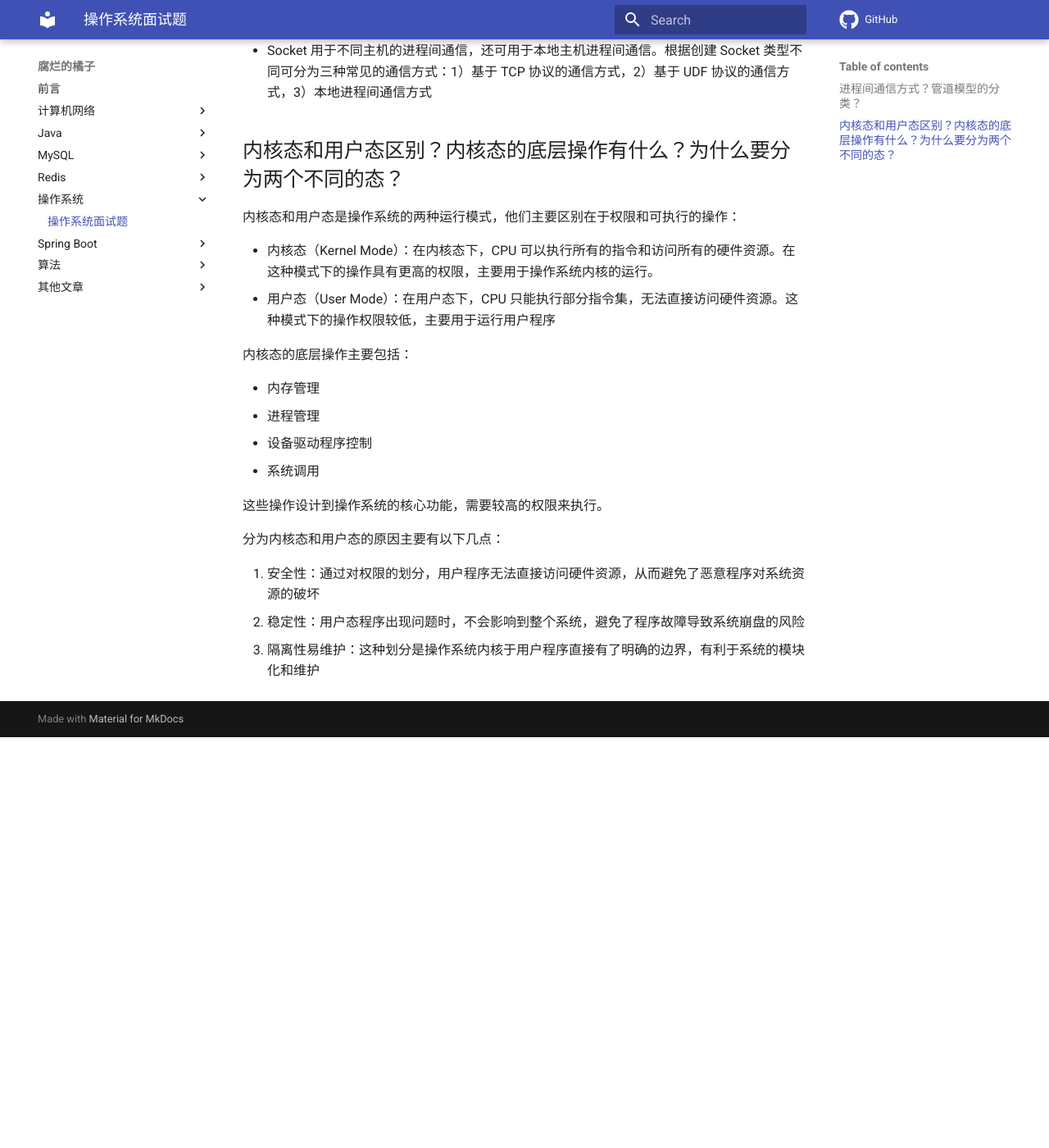
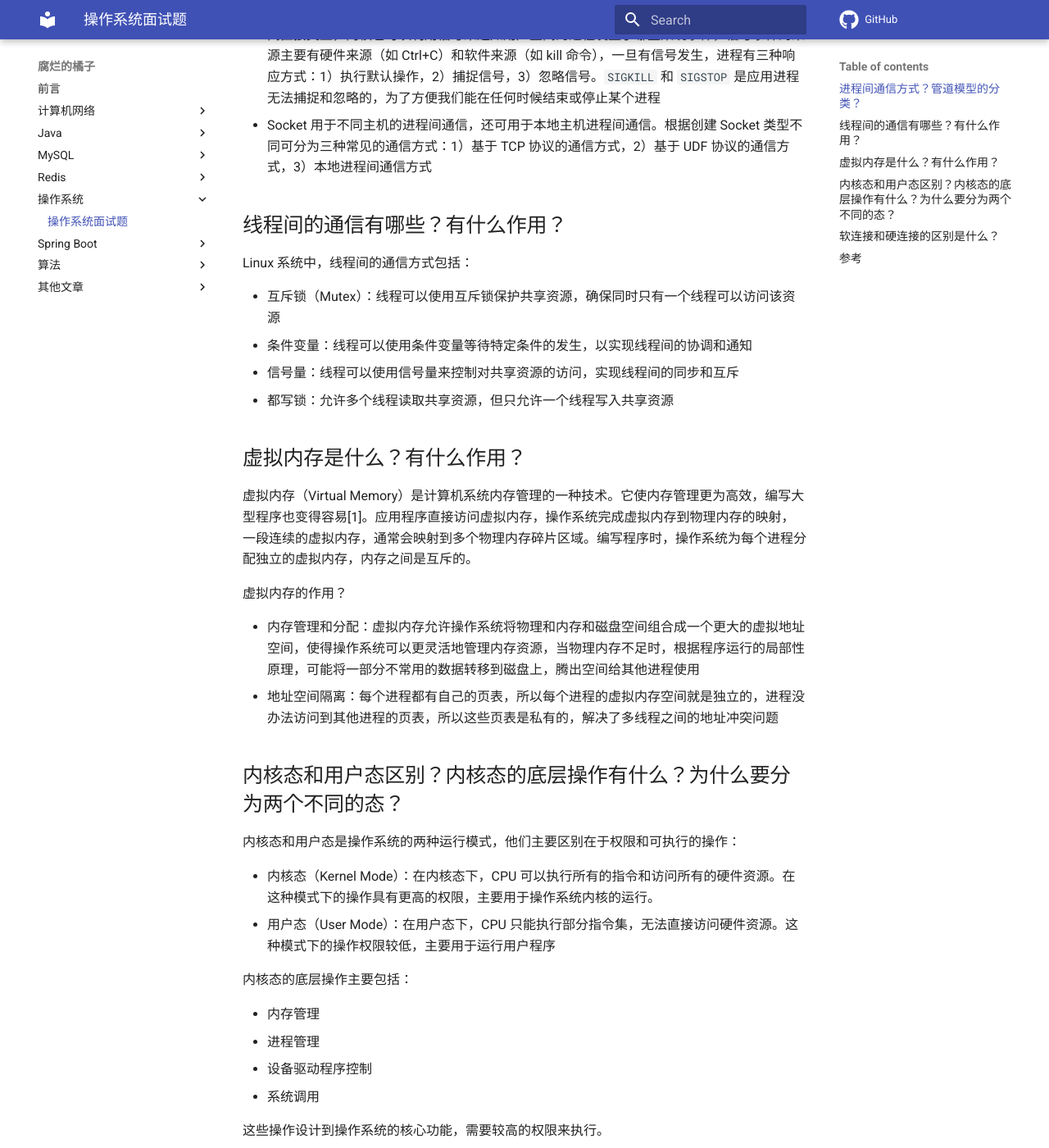
Before and after one commit to z1ming/cs-Hydra, an MkDocs documentation site: the page built from docs/文章/OS.md, in a window 1280 px wide and 1400 px high, scrolled down 1559 px. Shown: the whole window at 82% size. Built offline with MkDocs 1.6.1 and Material for MkDocs 9.7.7, drawn with Linux system fonts in a browser that asks for light colours; comment, search, counter and statistics services are not loaded; before the commit the page ends 2458 px from its top, so only the background shows below that; some of the changed text lies outside the part shown.

Commit message:
Update OS.md
Signed-off-by: Ziming Meng <zimingm94@gmail.com>

```diff
--- a/docs/文章/OS.md
+++ b/docs/文章/OS.md
@@ -1,6 +1,8 @@
 # 操作系统面试题
 
 ## 进程间通信方式？管道模型的分类？
+
+回答 1：
 
 - 管道（Pipe）：单向通信，适用于有亲缘关系的进程（父子进程）之间通信
   - 优点：简单易用，适用于单向通信
@@ -28,6 +33,24 @@
 - 这时需要信号量来保护共享资源，以确保任何时刻只能有一个进程访问共享资源，这种方式就是互斥访问。信号量不仅可以实现访问的互斥行，还可以实现进程间的同步，信号量其实是一个计数器，表示的是资源个数，其值可以通过两个原子操作来控制，分别是 P 操作和 V 操作
 - 与信号量名字很相似的叫信号，名字虽然相似，但功能不一样。信号可以在应用进程和内核之间直接交互，内核也可以利用信号来通知用户空间的进程发生了哪些系统事件，信号事件的来源主要有硬件来源（如 Ctrl+C）和软件来源（如 kill 命令），一旦有信号发生，进程有三种响应方式：1）执行默认操作，2）捕捉信号，3）忽略信号。`SIGKILL` 和 `SIGSTOP` 是应用进程无法捕捉和忽略的，为了方便我们能在任何时候结束或停止某个进程
 - Socket 用于不同主机的进程间通信，还可用于本地主机进程间通信。根据创建 Socket 类型不同可分为三种常见的通信方式：1）基于 TCP 协议的通信方式，2）基于 UDF 协议的通信方式，3）本地进程间通信方式
+
+## 线程间的通信有哪些？有什么作用？
+
+Linux 系统中，线程间的通信方式包括：
+
+- 互斥锁（Mutex）：线程可以使用互斥锁保护共享资源，确保同时只有一个线程可以访问该资源
+- 条件变量：线程可以使用条件变量等待特定条件的发生，以实现线程间的协调和通知
+- 信号量：线程可以使用信号量来控制对共享资源的访问，实现线程间的同步和互斥
+- 都写锁：允许多个线程读取共享资源，但只允许一个线程写入共享资源
+
+## 虚拟内存是什么？有什么作用？
+
+虚拟内存（Virtual Memory）是计算机系统内存管理的一种技术。它使内存管理更为高效，编写大型程序也变得容易[1]。应用程序直接访问虚拟内存，操作系统完成虚拟内存到物理内存的映射，一段连续的虚拟内存，通常会映射到多个物理内存碎片区域。编写程序时，操作系统为每个进程分配独立的虚拟内存，内存之间是互斥的。
+
+虚拟内存的作用？
+
+- 内存管理和分配：虚拟内存允许操作系统将物理和内存和磁盘空间组合成一个更大的虚拟地址空间，使得操作系统可以更灵活地管理内存资源，当物理内存不足时，根据程序运行的局部性原理，可能将一部分不常用的数据转移到磁盘上，腾出空间给其他进程使用
+- 地址空间隔离：每个进程都有自己的页表，所以每个进程的虚拟内存空间就是独立的，进程没办法访问到其他进程的页表，所以这些页表是私有的，解决了多线程之间的地址冲突问题
 
 ## 内核态和用户态区别？内核态的底层操作有什么？为什么要分为两个不同的态？
 
@@ -50,3 +73,12 @@
 1. 安全性：通过对权限的划分，用户程序无法直接访问硬件资源，从而避免了恶意程序对系统资源的破坏
 2. 稳定性：用户态程序出现问题时，不会影响到整个系统，避免了程序故障导致系统崩盘的风险
 3. 隔离性易维护：这种划分是操作系统内核于用户程序直接有了明确的边界，有利于系统的模块化和维护
+
+## 软连接和硬连接的区别是什么？
+
+- 软连接是指向目标文件路径的符号连接，类似于 Windows 中的快捷方式，创建软连接不会占用目标文件的 inode 节点，指示简单地指向目标文件中的路径。删除原始文件后，软连接仍然存在，但指向的目标文件失效，称为“悬空”连接。软连接可以跨文件系统创建软连接
+- 硬连接是指多个文件实际上指向的是同一个 inode 节点，即多个文件共享同一个数据块。创建硬连接会增加目标文件的连接计数，删除任何一个硬连接不会影响其他硬链接指向的文件计数。只能在同一个文件系统内创建硬连接
+
+## 参考
+
+1. 虚拟内存 wiki：https://zh.wikipedia.org/wiki/%E8%99%9A%E6%8B%9F%E5%86%85%E5%AD%98
```
Also changed, not shown: other parts of docs/文章/OS.md (+3 -0 lines).
